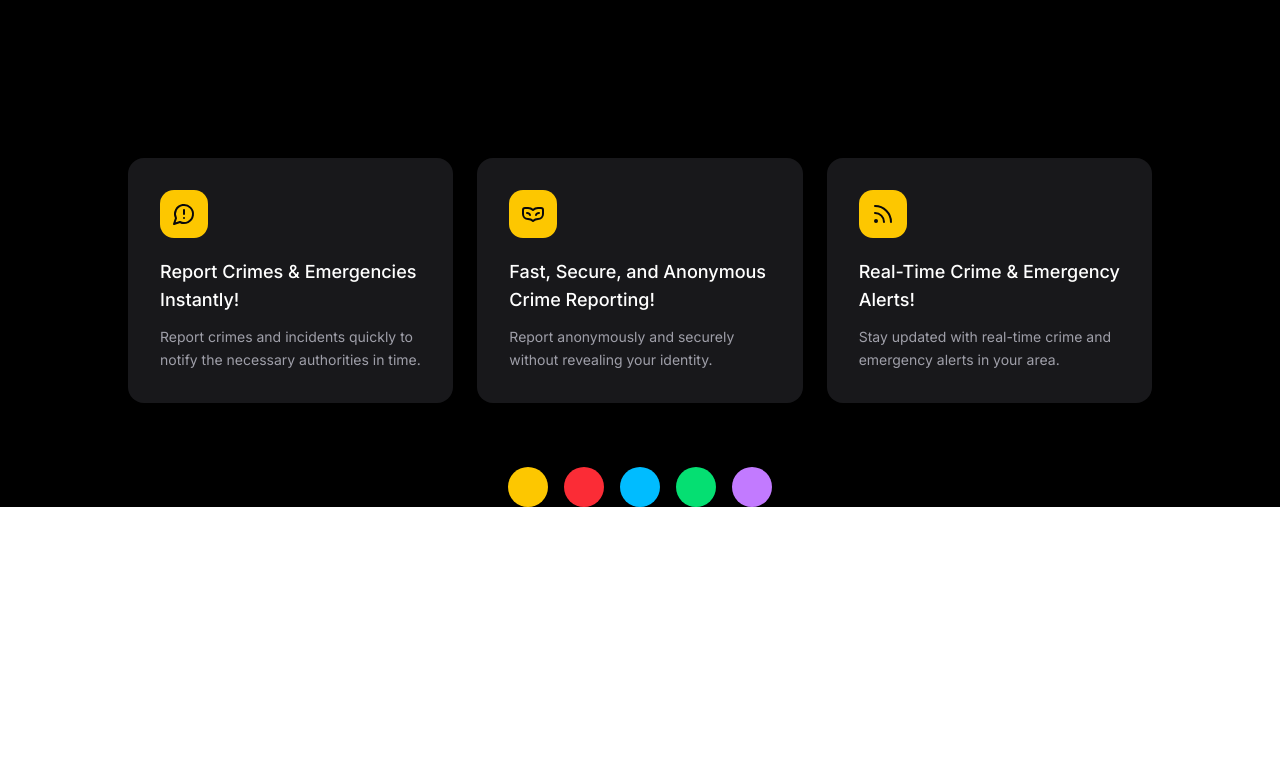
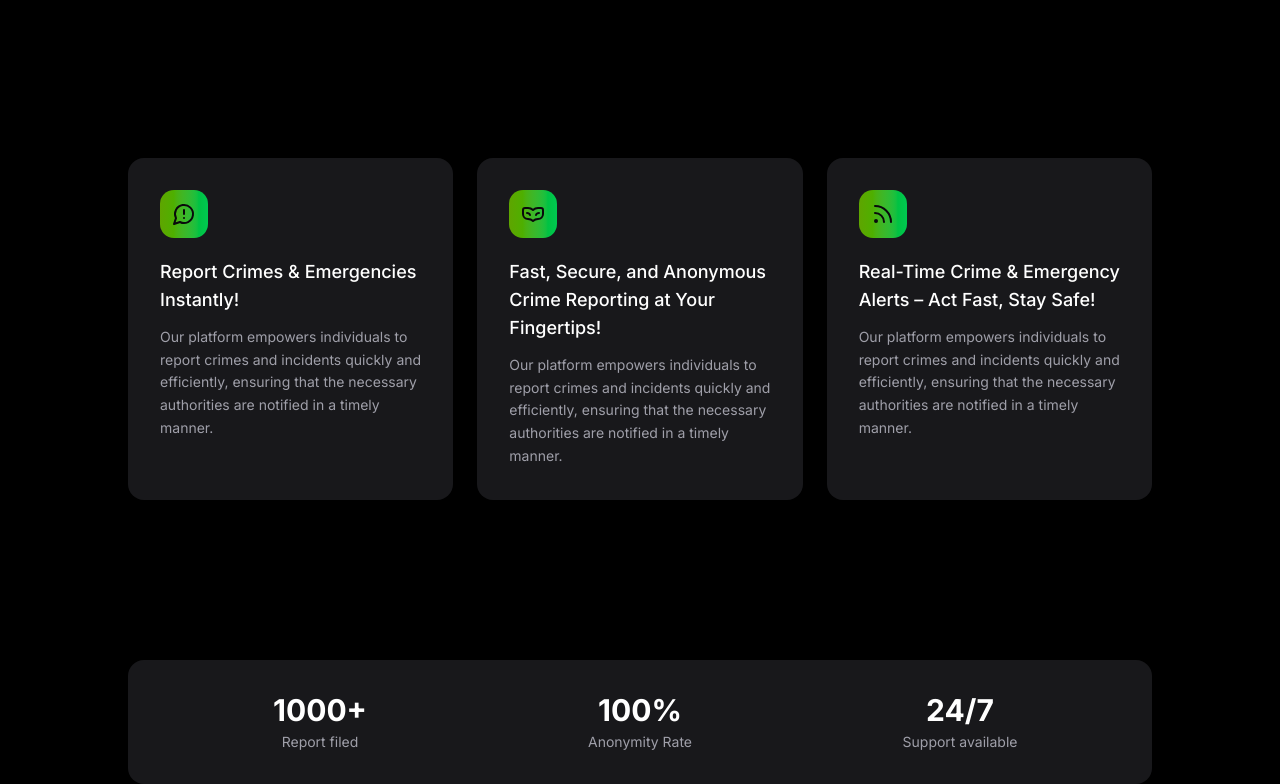
Before and after one commit to PriyanshuPaul79/Suraksha, a Next.js app: page / in a window 1280 px wide. Shown: the part 678-1462 px from the top of the page. Before the commit the page ends 1185 px from the top, so only its background shows below. Built offline with nearby package versions, Linux system fonts and the light colour scheme.

Commit message:
stats section added

```diff
--- a/app/page.tsx
+++ b/app/page.tsx
@@ -1,45 +1,185 @@
-// import Link from "next/link";
-// import { ArrowRight } from "lucide-react";
-// import { MessageCircleWarning } from 'lucide-react';
-// import { VenetianMask } from 'lucide-react';
-// import { Rss } from 'lucide-react';
-// import { features } from "process";
+'use client'
+import Link from "next/link";
+import { ArrowRight } from "lucide-react";
+import { MessageCircleWarning } from 'lucide-react';
+import { VenetianMask } from 'lucide-react';
+import { Rss } from 'lucide-react';
+import { features } from "process";
+import { useEffect, useState } from "react";
 
 
+
+const StatsSection = () => {
+  const [reportCount, setReportCount] = useState(500);
+  const [anonymityRate, setAnonymityRate] = useState(70);
+
+  useEffect(() => {
+    const reportInterval = setInterval(() => {
+      setReportCount((prev) => (prev < 1000 ? prev + 30 : 1000));
+    }, 100);
+
+    const anonymityInterval = setInterval(() => {
+      setAnonymityRate((prev) => (prev < 100 ? prev + 2 : 100));
+    }, 100);
+
+    return () => {
+      clearInterval(reportInterval);
+      clearInterval(anonymityInterval);
+    };
+  }, []);
+
+  return (
+    <div className="mt-40 rounded-2xl bg-zinc-900 p-8">
+      <div className="grid gap-y-8 sm:grid-cols-3">
+        {[
+          { val: `${reportCount}+`, title: "Report filed" },
+          { val: `${anonymityRate}%`, title: "Anonymity Rate" },
+          { val: "24/7", title: "Support available" },
+        ].map((stats, index) => (
+          <div key={index} className="text-center">
+            <div className="text-3xl font-bold text-white">{stats.val}</div>
+            <div className="mt-1 text-sm text-zinc-400">{stats.title}</div>
+          </div>
+        ))}
+      </div>
+    </div>
+  );
+};
+
+export default function Home() {
+  return (
+    <main className="relative px-6 pt-32">
+      <div className="mx-auto max-w-5xl">
+        {/* hero here */}
+
+        <div className="flex flex-col items-center text-center">
+          <div className="inline-flex h-9 items-center gap-2 rounded-full border border-sky-500/20 bg-sky-500/10 px-4 text-sm text-sky-400">
+            <svg
+              className="h-4 w-4"
+              fill="none"
+              viewBox="0 0 24 24"
+              stroke="currentColor"
+            >
+              <path
+                strokeLinecap="round"
+                strokeLinejoin="round"
+                strokeWidth={2}
+                d="M12 15v2m-6 4h12a2 2 0 002-2v-6a2 2 0 00-2-2H6a2 2 0 00-2 2v6a2 2 0 002 2zm10-10V7a4 4 0 00-8 0v4h8z"
+              />
+            </svg>
+            Your Report Can Save Lives!
+          </div>
+
+          <h1 className="mt-8 bg-gradient-to-b from-white to-white/80 bg-clip-text text-5xl font-bold tracking-tight text-transparent sm:text-7xl">Help is Just a Click Away!
+            <span className="block bg-gradient-to-r from-green-400 to-lime-300
+ bg-clip-text text-transparent">Emergency? Report Now, Act Fast!
+            </span>
+          </h1>
+
+          <p className="mt-6 max-w-2xl text-lg leading-relaxed text-zinc-400">
+            Our platform empowers individuals to report crimes and incidents quickly and efficiently, ensuring that the necessary authorities are notified in a timely manner.
+          </p>
+
+          <div className="mt-10 flex flex-col sm:flex-row gap-4">
+            <Link href={'/submit-report'}>
+              <button className="group relative flex h-12 items-center justify-center gap-2 rounded-xl bg-gradient-to-r from-lime-600 to-green-500 px-8 text-sm font-medium text-white transition-all hover:bg-yellow-300">
+                Submit Report <ArrowRight />
+              </button>
+            </Link>
+            <Link href={'/how-it-work'}>
+              <button className="flex h-12 items-center justify-center gap-2 rounded-xl bg-white/5 px-8 text-sm font-medium text-white ring-1 ring-inset ring-white/10 transition-all hover:bg-white/10">
+                How we work
+              </button>
+            </Link>
+          </div>
+        </div>
+
+
+        {/* feature section */}
+
+        <div className="mt-40 grid gap-6 sm:grid-cols-3">
+          {[
+            {
+              title: "Report Crimes & Emergencies Instantly!",
+              description: "Our platform empowers individuals to report crimes and incidents quickly and efficiently, ensuring that the necessary authorities are notified in a timely manner.",
+              icon: <MessageCircleWarning />
+
+            },
+            {
+              title: "Fast, Secure, and Anonymous Crime Reporting at Your Fingertips!",
+              description: "Our platform empowers individuals to report crimes and incidents quickly and efficiently, ensuring that the necessary authorities are notified in a timely manner.",
+              icon: <VenetianMask />
+
+            },
+            {
+              title: "Real-Time Crime & Emergency Alerts – Act Fast, Stay Safe!",
+              description: "Our platform empowers individuals to report crimes and incidents quickly and efficiently, ensuring that the necessary authorities are notified in a timely manner.",
+              icon: <Rss />
+            }
+          ].map((features, index) => (
+            <div key={index} className="group relative overflow-hidden rounded-2xl bg-zinc-900 p-8 transition-all hover:bg-zinc-800/80 ">
+              <div className="absolute inset-0 bg-gradient-to-b from-sky-500/10 to-transparent opacity-0 transition-opacity group-hover:opacity-100" />
+              <div className="relative">
+                <div className="mb-5 inline-flex rounded-xl bg-gradient-to-r from-lime-600 to-green-500 p-3">
+                  {features.icon}
+                </div>
+                <h3 className="mb-3 text-lg font-medium text-white">
+                  {features.title}
+                </h3>
+                <p className="text-sm leading-relaxed text-zinc-400">
+                  {features.description}
+                </p>
+              </div>
+            </div>
+          ))}
+        </div>
+
+
+        {/* stats  */}
+
+        <StatsSection />
+
+
+
+      </div>
+
+    </main>
+  );
+}
+
+
+
+// "use client";
+// import { useState } from "react";
+// import Link from "next/link";
+// import { ArrowRight, MessageCircleWarning, VenetianMask, Rss } from "lucide-react";
+
 // export default function Home() {
+//   // Centralized color state
+//   const [themeColor, setThemeColor] = useState({
+//     gradientFrom: "from-yellow-400",
+//     gradientTo: "to-amber-300",
+//     buttonBg: "bg-yellow-400",
+//     buttonHover: "hover:bg-yellow-300",
+//     iconBg: "bg-yellow-400",
+//   });
+
 //   return (
 //     <main className="relative px-6 pt-32">
 //       <div className="mx-auto max-w-5xl">
-//         {/* hero here */}
-
+//         {/* Hero Section */}
 //         <div className="flex flex-col items-center text-center">
 //           <div className="inline-flex h-9 items-center gap-2 rounded-full border border-sky-500/20 bg-sky-500/10 px-4 text-sm text-sky-400">
-//             <svg
-//               className="h-4 w-4"
-//               fill="none"
-//               viewBox="0 0 24 24"
-//               stroke="currentColor"
-//             >
-//               <path
-//                 strokeLinecap="round"
-//                 strokeLinejoin="round"
-//                 strokeWidth={2}
-//                 d="M12 15v2m-6 4h12a2 2 0 002-2v-6a2 2 0 00-2-2H6a2 2 0 00-2 2v6a2 2 0 002 2zm10-10V7a4 4 0 00-8 0v4h8z"
-//               />
+//             <svg className="h-4 w-4" fill="none" viewBox="0 0 24 24" stroke="currentColor">
+//               <path strokeLinecap="round" strokeLinejoin="round" strokeWidth={2} d="M12 15v2m-6 4h12a2 2 0 002-2v-6a2 2 0 00-2-2H6a2 2 0 00-2 2v6a2 2 0 002 2zm10-10V7a4 4 0 00-8 0v4h8z" />
 //             </svg>
 //             Your Report Can Save Lives!
 //           </div>
 
-//           {/* from-sky-400 to-sky-600
-//           from-green-400 to-lime-300
-//           from-purple-400 to-pink-500
-//           from-yellow-400 to-amber-300
-//           from-red-500 to-orange-400
-//           from-sky-400 to-cyan-300 */}
-
-//           <h1 className="mt-8 bg-gradient-to-b from-white to-white/80 bg-clip-text text-5xl font-bold tracking-tight text-transparent sm:text-7xl">Help is Just a Click Away!
-//             <span className="block bg-gradient-to-r from-yellow-400 to-amber-300
-//  bg-clip-text text-transparent">Emergency? Report Now, Act Fast!
+//           <h1 className="mt-8 bg-gradient-to-b from-white to-white/80 bg-clip-text text-5xl font-bold tracking-tight text-transparent sm:text-7xl">
+//             Help is Just a Click Away!
+//             <span className={`block bg-gradient-to-r ${themeColor.gradientFrom} ${themeColor.gradientTo} bg-clip-text text-transparent`}>
+//               Emergency? Report Now, Act Fast!
 //             </span>
 //           </h1>
 
@@ -48,215 +188,113 @@
 //           </p>
 
 //           <div className="mt-10 flex flex-col sm:flex-row gap-4">
-//             <Link href={'/submit-report'}>
-//               <button className="group relative flex h-12 items-center justify-center gap-2 rounded-xl bg-yellow-400 px-8 text-sm font-medium text-white transition-all hover:bg-yellow-300">
-//                 Submit Report <ArrowRight/>
+//             <Link href={"/submit-report"}>
+//               <button className={`group relative flex h-12 items-center justify-center gap-2 rounded-xl ${themeColor.buttonBg} px-8 text-sm font-medium text-white transition-all ${themeColor.buttonHover}`}>
+//                 Submit Report <ArrowRight />
 //               </button>
 //             </Link>
-//             <Link href={'/how-it-work'}>
-//             <button className="flex h-12 items-center justify-center gap-2 rounded-xl bg-white/5 px-8 text-sm font-medium text-white ring-1 ring-inset ring-white/10 transition-all hover:bg-white/10">
-//             How we work
-//             </button>
+//             <Link href={"/how-it-work"}>
+//               <button className="flex h-12 items-center justify-center gap-2 rounded-xl bg-white/5 px-8 text-sm font-medium text-white ring-1 ring-inset ring-white/10 transition-all hover:bg-white/10">
+//                 How we work
+//               </button>
 //             </Link>
 //           </div>
 //         </div>
 
+//         {/* Feature Section */}
+//         <div className="mt-40 grid gap-6 sm:grid-cols-3">
+//           {[
+//             {
+//               title: "Report Crimes & Emergencies Instantly!",
+//               description: "Report crimes and incidents quickly to notify the necessary authorities in time.",
+//               icon: <MessageCircleWarning />,
+//             },
+//             {
+//               title: "Fast, Secure, and Anonymous Crime Reporting!",
+//               description: "Report anonymously and securely without revealing your identity.",
+//               icon: <VenetianMask />,
+//             },
+//             {
+//               title: "Real-Time Crime & Emergency Alerts!",
+//               description: "Stay updated with real-time crime and emergency alerts in your area.",
+//               icon: <Rss />,
+//             },
+//           ].map((feature, index) => (
+//             <div key={index} className="group relative overflow-hidden rounded-2xl bg-zinc-900 p-8 transition-all hover:bg-zinc-800/80">
+//               <div className="absolute inset-0 bg-gradient-to-b from-sky-500/10 to-transparent opacity-0 transition-opacity group-hover:opacity-100" />
+//               <div className="relative">
+//                 <div className={`mb-5 inline-flex rounded-xl ${themeColor.iconBg} p-3`}>{feature.icon}</div>
+//                 <h3 className="mb-3 text-lg font-medium text-white">{feature.title}</h3>
+//                 <p className="text-sm leading-relaxed text-zinc-400">{feature.description}</p>
+//               </div>
+//             </div>
+//           ))}
+//         </div>
 
-//         {/* feature section */}
-
-//       <div className="mt-40 grid gap-6 sm:grid-cols-3">
-//         {[
-//           {
-//             title:"Report Crimes & Emergencies Instantly!",
-//             description:"Our platform empowers individuals to report crimes and incidents quickly and efficiently, ensuring that the necessary authorities are notified in a timely manner.",
-//             icon: <MessageCircleWarning/>
-
-//           },
-//           {
-//             title:"Fast, Secure, and Anonymous Crime Reporting at Your Fingertips!",
-//             description:"Our platform empowers individuals to report crimes and incidents quickly and efficiently, ensuring that the necessary authorities are notified in a timely manner.",
-//             icon:    <VenetianMask />
-
-//           },
-//           {
-//             title:"Real-Time Crime & Emergency Alerts – Act Fast, Stay Safe!",
-//             description:"Our platform empowers individuals to report crimes and incidents quickly and efficiently, ensuring that the necessary authorities are notified in a timely manner.",
-//             icon: <Rss/>
-//           }
-//         ].map((features,index)=>(
-//           <div key={index} className="group relative overflow-hidden rounded-2xl bg-zinc-900 p-8 transition-all hover:bg-zinc-800/80 ">
-//              <div className="absolute inset-0 bg-gradient-to-b from-sky-500/10 to-transparent opacity-0 transition-opacity group-hover:opacity-100" />
-//              <div className="relative">
-//              <div className="mb-5 inline-flex rounded-xl bg-sky-400 p-3">
-//                   {features.icon}
-//                 </div>
-//                 <h3 className="mb-3 text-lg font-medium text-white">
-//                   {features.title}
-//                 </h3>
-//                 <p className="text-sm leading-relaxed text-zinc-400">
-//                   {features.description}
-//                 </p>
-//              </div>
-//           </div>
-//         ))}
+//         {/* Color Theme Selector */}
+//         <div className="mt-16 flex justify-center gap-4">
+//           <button
+//             onClick={() =>
+//               setThemeColor({
+//                 gradientFrom: "from-yellow-400",
+//                 gradientTo: "to-amber-300",
+//                 buttonBg: "bg-yellow-400",
+//                 buttonHover: "hover:bg-yellow-300",
+//                 iconBg: "bg-yellow-400",
+//               })
+//             }
+//             className="h-10 w-10 rounded-full bg-yellow-400"
+//           />
+//           <button
+//             onClick={() =>
+//               setThemeColor({
+//                 gradientFrom: "from-red-500",
+//                 gradientTo: "to-orange-400",
+//                 buttonBg: "bg-red-500",
+//                 buttonHover: "hover:bg-red-400",
+//                 iconBg: "bg-red-500",
+//               })
+//             }
+//             className="h-10 w-10 rounded-full bg-red-500"
+//           />
+//           <button
+//             onClick={() =>
+//               setThemeColor({
+//                 gradientFrom: "from-sky-400",
+//                 gradientTo: "to-cyan-300",
+//                 buttonBg: "bg-sky-400",
+//                 buttonHover: "hover:bg-sky-300",
+//                 iconBg: "bg-sky-400",
+//               })
+//             }
+//             className="h-10 w-10 rounded-full bg-sky-400"
+//           />
+//           <button
+//             onClick={() =>
+//               setThemeColor({
+//                 gradientFrom: "from-green-400",
+//                 gradientTo: "to-lime-300",
+//                 buttonBg: "bg-green-400",
+//                 buttonHover: "hover:bg-green-300",
+//                 iconBg: "bg-green-400",
+//               })
+//             }
+//             className="h-10 w-10 rounded-full bg-green-400"
+//           />
+//           <button
+//             onClick={() =>
+//               setThemeColor({
+//                 gradientFrom: "from-purple-400",
+//                 gradientTo: "to-pink-500",
+//                 buttonBg: "bg-purple-600",
+//                 buttonHover: "hover:bg-purple-400",
+//                 iconBg: "bg-purple-400",
+//               })
+//             }
+//             className="h-10 w-10 rounded-full bg-purple-400"
+//           />
+//         </div>
 //       </div>
-
-
-
-//       </div>
-
 //     </main>
 //   );
 // }
-
-
-
-"use client";
-import { useState } from "react";
-import Link from "next/link";
-import { ArrowRight, MessageCircleWarning, VenetianMask, Rss } from "lucide-react";
-
-export default function Home() {
-  // Centralized color state
-  const [themeColor, setThemeColor] = useState({
-    gradientFrom: "from-yellow-400",
-    gradientTo: "to-amber-300",
-    buttonBg: "bg-yellow-400",
-    buttonHover: "hover:bg-yellow-300",
-    iconBg: "bg-yellow-400",
-  });
-
-  return (
-    <main className="relative px-6 pt-32">
-      <div className="mx-auto max-w-5xl">
-        {/* Hero Section */}
-        <div className="flex flex-col items-center text-center">
-          <div className="inline-flex h-9 items-center gap-2 rounded-full border border-sky-500/20 bg-sky-500/10 px-4 text-sm text-sky-400">
-            <svg className="h-4 w-4" fill="none" viewBox="0 0 24 24" stroke="currentColor">
-              <path strokeLinecap="round" strokeLinejoin="round" strokeWidth={2} d="M12 15v2m-6 4h12a2 2 0 002-2v-6a2 2 0 00-2-2H6a2 2 0 00-2 2v6a2 2 0 002 2zm10-10V7a4 4 0 00-8 0v4h8z" />
-            </svg>
-            Your Report Can Save Lives!
-          </div>
-
-          <h1 className="mt-8 bg-gradient-to-b from-white to-white/80 bg-clip-text text-5xl font-bold tracking-tight text-transparent sm:text-7xl">
-            Help is Just a Click Away!
-            <span className={`block bg-gradient-to-r ${themeColor.gradientFrom} ${themeColor.gradientTo} bg-clip-text text-transparent`}>
-              Emergency? Report Now, Act Fast!
-            </span>
-          </h1>
-
-          <p className="mt-6 max-w-2xl text-lg leading-relaxed text-zinc-400">
-            Our platform empowers individuals to report crimes and incidents quickly and efficiently, ensuring that the necessary authorities are notified in a timely manner.
-          </p>
-
-          <div className="mt-10 flex flex-col sm:flex-row gap-4">
-            <Link href={"/submit-report"}>
-              <button className={`group relative flex h-12 items-center justify-center gap-2 rounded-xl ${themeColor.buttonBg} px-8 text-sm font-medium text-white transition-all ${themeColor.buttonHover}`}>
-                Submit Report <ArrowRight />
-              </button>
-            </Link>
-            <Link href={"/how-it-work"}>
-              <button className="flex h-12 items-center justify-center gap-2 rounded-xl bg-white/5 px-8 text-sm font-medium text-white ring-1 ring-inset ring-white/10 transition-all hover:bg-white/10">
-                How we work
-              </button>
-            </Link>
-          </div>
-        </div>
-
-        {/* Feature Section */}
-        <div className="mt-40 grid gap-6 sm:grid-cols-3">
-          {[
-            {
-              title: "Report Crimes & Emergencies Instantly!",
-              description: "Report crimes and incidents quickly to notify the necessary authorities in time.",
-              icon: <MessageCircleWarning />,
-            },
-            {
-              title: "Fast, Secure, and Anonymous Crime Reporting!",
-              description: "Report anonymously and securely without revealing your identity.",
-              icon: <VenetianMask />,
-            },
-            {
-              title: "Real-Time Crime & Emergency Alerts!",
-              description: "Stay updated with real-time crime and emergency alerts in your area.",
-              icon: <Rss />,
-            },
-          ].map((feature, index) => (
-            <div key={index} className="group relative overflow-hidden rounded-2xl bg-zinc-900 p-8 transition-all hover:bg-zinc-800/80">
-              <div className="absolute inset-0 bg-gradient-to-b from-sky-500/10 to-transparent opacity-0 transition-opacity group-hover:opacity-100" />
-              <div className="relative">
-                <div className={`mb-5 inline-flex rounded-xl ${themeColor.iconBg} p-3`}>{feature.icon}</div>
-                <h3 className="mb-3 text-lg font-medium text-white">{feature.title}</h3>
-                <p className="text-sm leading-relaxed text-zinc-400">{feature.description}</p>
-              </div>
-            </div>
-          ))}
-        </div>
-
-        {/* Color Theme Selector */}
-        <div className="mt-16 flex justify-center gap-4">
-          <button
-            onClick={() =>
-              setThemeColor({
-                gradientFrom: "from-yellow-400",
-                gradientTo: "to-amber-300",
-                buttonBg: "bg-yellow-400",
-                buttonHover: "hover:bg-yellow-300",
-                iconBg: "bg-yellow-400",
-              })
-            }
-            className="h-10 w-10 rounded-full bg-yellow-400"
-          />
-          <button
-            onClick={() =>
-              setThemeColor({
-                gradientFrom: "from-red-500",
-                gradientTo: "to-orange-400",
-                buttonBg: "bg-red-500",
-                buttonHover: "hover:bg-red-400",
-                iconBg: "bg-red-500",
-              })
-            }
-            className="h-10 w-10 rounded-full bg-red-500"
-          />
-          <button
-            onClick={() =>
-              setThemeColor({
-                gradientFrom: "from-sky-400",
-                gradientTo: "to-cyan-300",
-                buttonBg: "bg-sky-400",
-                buttonHover: "hover:bg-sky-300",
-                iconBg: "bg-sky-400",
-              })
-            }
-            className="h-10 w-10 rounded-full bg-sky-400"
-          />
-          <button
-            onClick={() =>
-              setThemeColor({
-                gradientFrom: "from-green-400",
-                gradientTo: "to-lime-300",
-                buttonBg: "bg-green-400",
-                buttonHover: "hover:bg-green-300",
-                iconBg: "bg-green-400",
-              })
-            }
-            className="h-10 w-10 rounded-full bg-green-400"
-          />
-          <button
-            onClick={() =>
-              setThemeColor({
-                gradientFrom: "from-purple-400",
-                gradientTo: "to-pink-500",
-                buttonBg: "bg-purple-600",
-                buttonHover: "hover:bg-purple-400",
-                iconBg: "bg-purple-400",
-              })
-            }
-            className="h-10 w-10 rounded-full bg-purple-400"
-          />
-        </div>
-      </div>
-    </main>
-  );
-}
```
